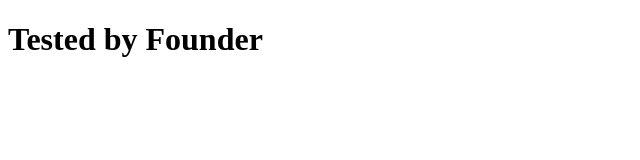
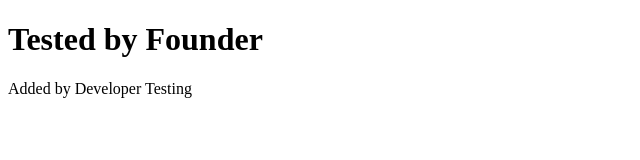
Before and after one commit to ZinK0/branch-test, a plain HTML site: page index.html in a window 1280 px wide. Shown: the whole page, without its empty margins (0-640 px from the left). Drawn offline with Linux system fonts and the light colour scheme.

Commit message:
Update index.html by dev 1

```diff
--- a/index.html
+++ b/index.html
@@ -7,5 +7,6 @@
   </head>
   <body>
     <h1>Tested by Founder</h1>
+    <p>Added by Developer Testing</p>
   </body>
 </html>
```
